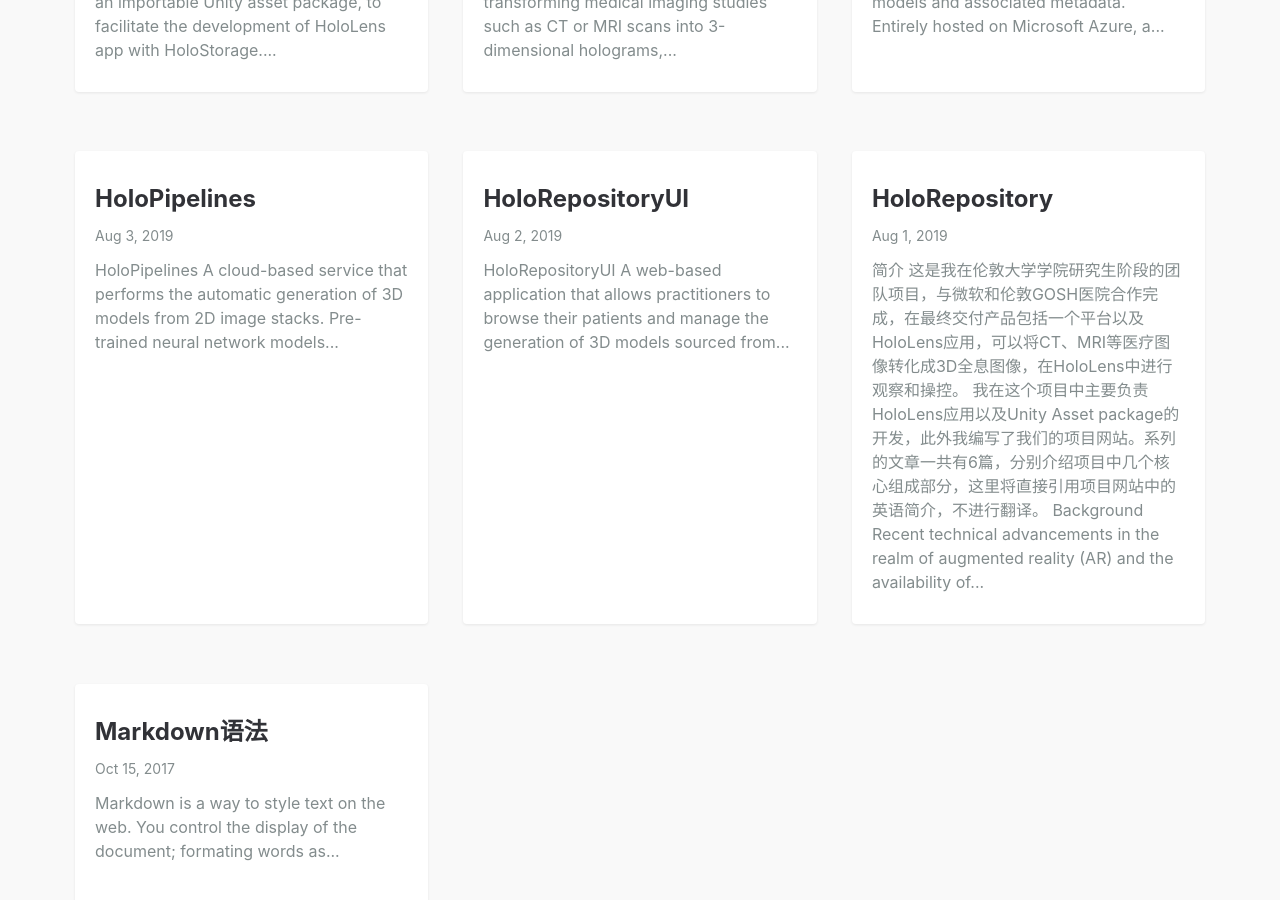
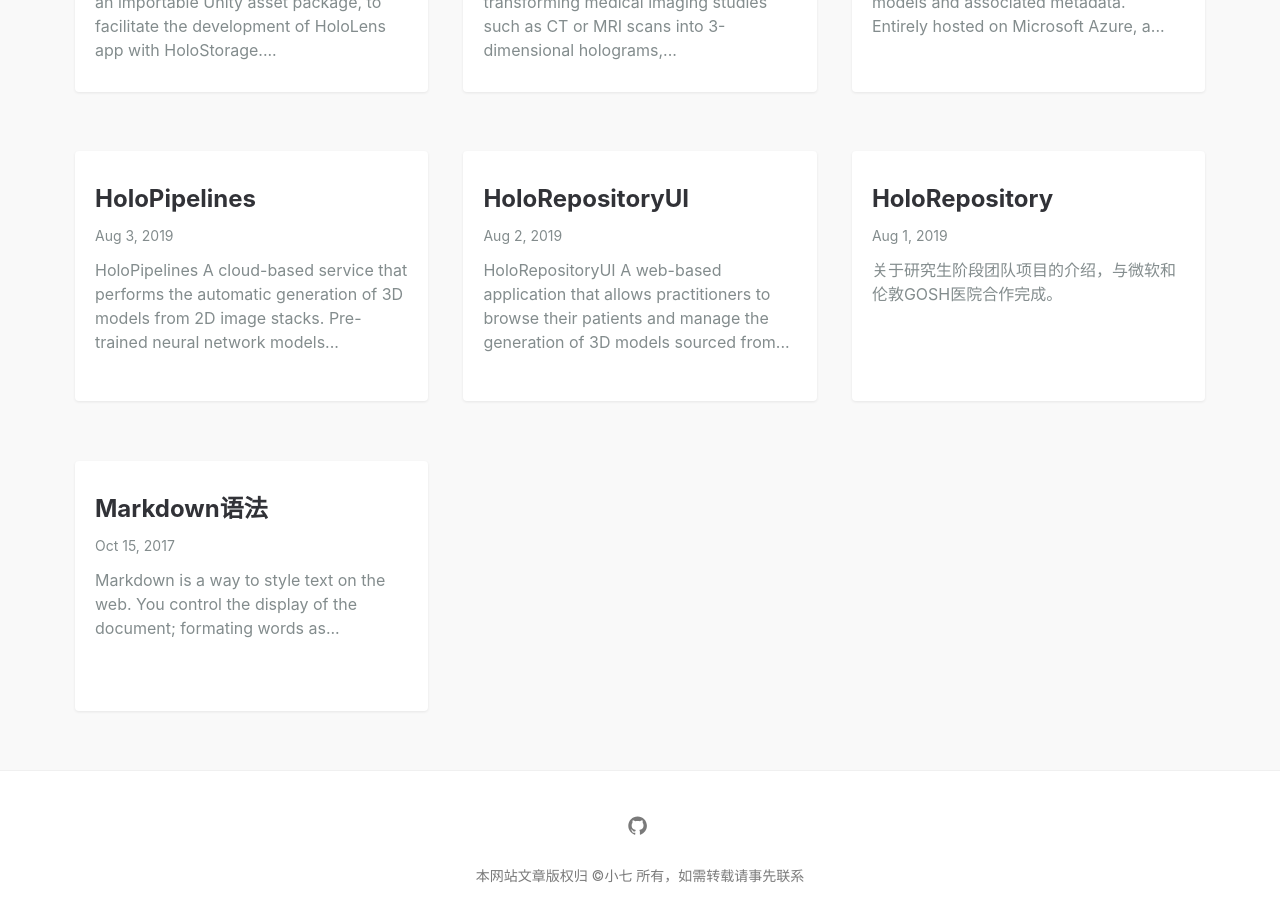
Before and after one commit to fanbomeng97/fanbomeng97..github.io, a Jekyll site: the page built from index.md, in a window 1280 px wide and 900 px high, scrolled down 821 px. Built offline with Jekyll 4.4.1, drawn with Linux system fonts in a browser that asks for light colours; some of the changed lines change nothing that is shown.

Commit message:
Update 2019-08-01-holoRepository-general.md

```diff
--- a/_posts/2019-08-01-holoRepository-general.md
+++ b/_posts/2019-08-01-holoRepository-general.md
@@ -1,6 +1,7 @@
 ---
 layout: post
 title: HoloRepository
+summary: 关于研究生阶段团队项目的介绍，与微软和伦敦GOSH医院合作完成。
 featured-img: emile-perron-190221
 ---
 
```
